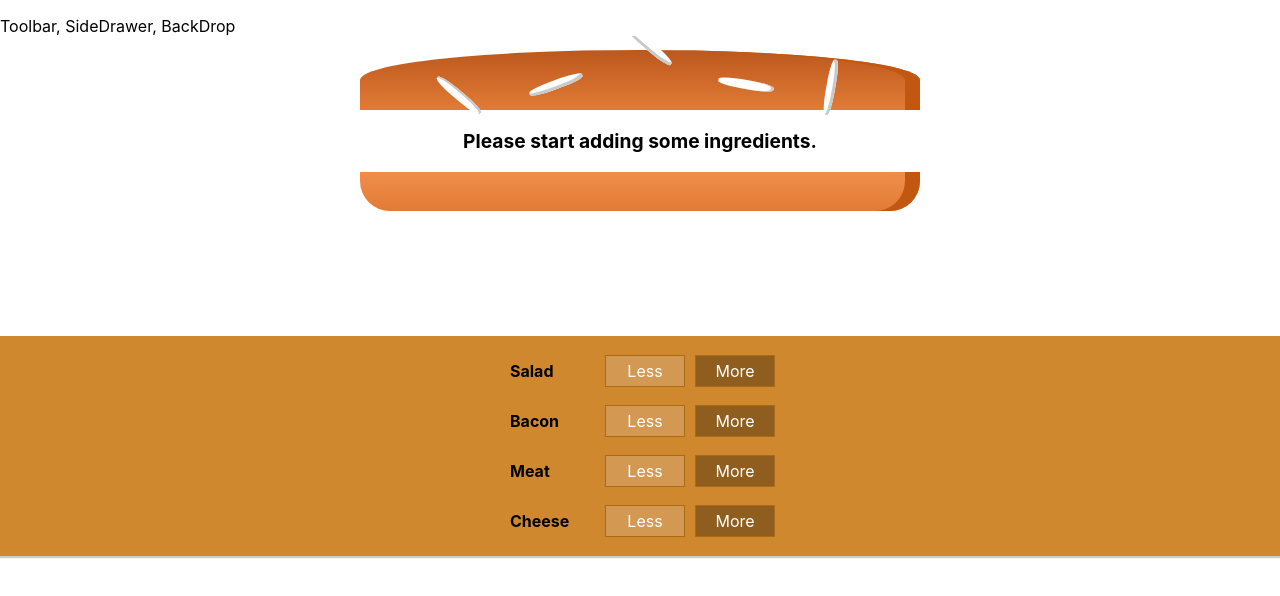
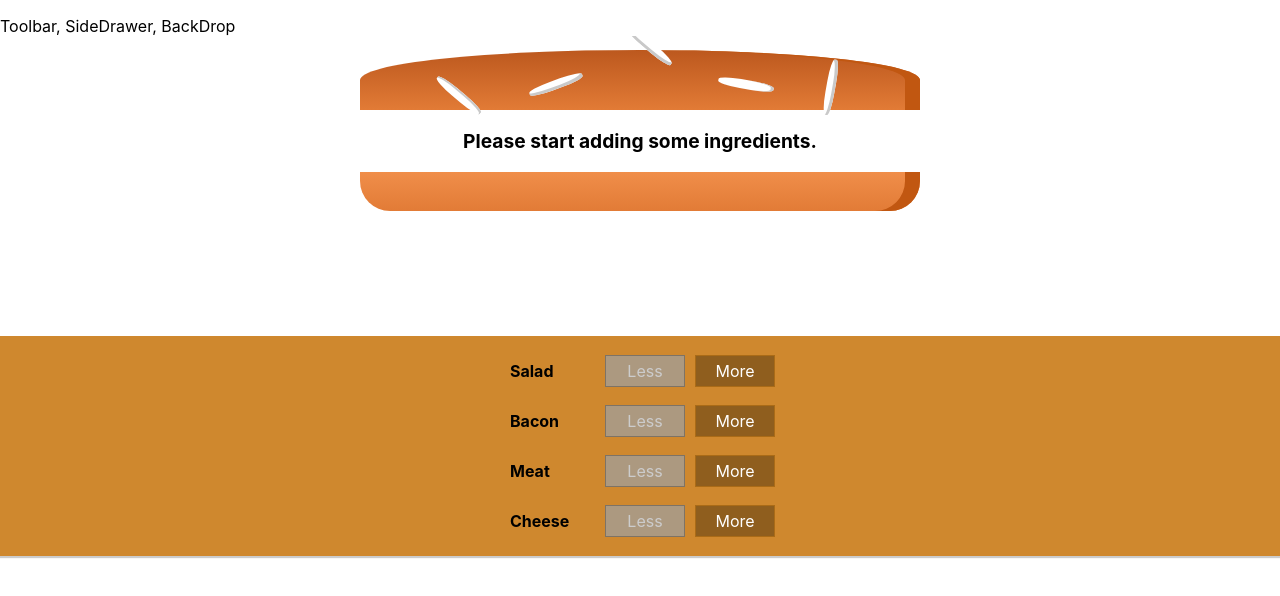
Before and after one commit to xionger/react_web, a React app in the folder burger-builder/: page / in a window 1280 px wide. Shown: the top 596 px of the page. Built offline with nearby package versions, Linux system fonts and the light colour scheme.

Commit message:
8.134 remove ingredients

```diff
--- a/burger-builder/src/components/Burger/BuildControls/BuildControl/BuildControl.js
+++ b/burger-builder/src/components/Burger/BuildControls/BuildControl/BuildControl.js
@@ -5,7 +5,9 @@ const buildControl = (props) => {
     return (
         <div className="BuildControl">
             <div className="Label">{props.label}</div>
-            <button className="Less">Less</button>
+            <button className="Less"
+                onClick={props.removed}
+                disabled={props.disabled}>Less</button>
             <button className="More" onClick={props.added}>More</button>
         </div>
     );
--- a/burger-builder/src/components/Burger/BuildControls/BuildControls.js
+++ b/burger-builder/src/components/Burger/BuildControls/BuildControls.js
@@ -15,7 +15,9 @@ const buildControls = (props) => {
                 <BuildControl
                     key={ct.label}
                     label={ct.label}
-                    added={() => props.addIngredient(ct.type)} />
+                    added={() => props.addIngredient(ct.type)}
+                    removed={() => props.removeIngredient(ct.type)}
+                    disabled={props.disabled[ct.type]} />
             ))}
         </div>
     );
--- a/burger-builder/src/containers/BurgerBuilder/BuigerBuilder.js
+++ b/burger-builder/src/containers/BurgerBuilder/BuigerBuilder.js
@@ -29,12 +29,30 @@ class BurgerBuilder extends Component {
         this.setState({ingredients: updatedIngredients, totalPrice: price});
     }
 
+    removeIngredientHandler = (type) => {
+        const oldCount = this.state.ingredients[type];
+        if (oldCount >= 1) {
+            const count = oldCount - 1;
+            const updatedIngredients = {...this.state.ingredients};
+            updatedIngredients[type] = count;
+            const price = this.state.totalPrice - INGREDIENT_PRICE[type];
+            this.setState({ingredients: updatedIngredients, totalPrice: price});
+        }
+    }
+
     render() {
+        const disableInfo = {...this.state.ingredients};
+        for(let key in disableInfo) {
+            disableInfo[key] = disableInfo[key] <= 0;
+        }
+
         return (
             <Aux>
                 <Burger ingredients={this.state.ingredients}/>
                 <BuildControls
-                    addIngredient={this.addIngredientHandler} />
+                    addIngredient={this.addIngredientHandler}
+                    removeIngredient={this.removeIngredientHandler}
+                    disabled={disableInfo} />
             </Aux>
         );
     }
```
